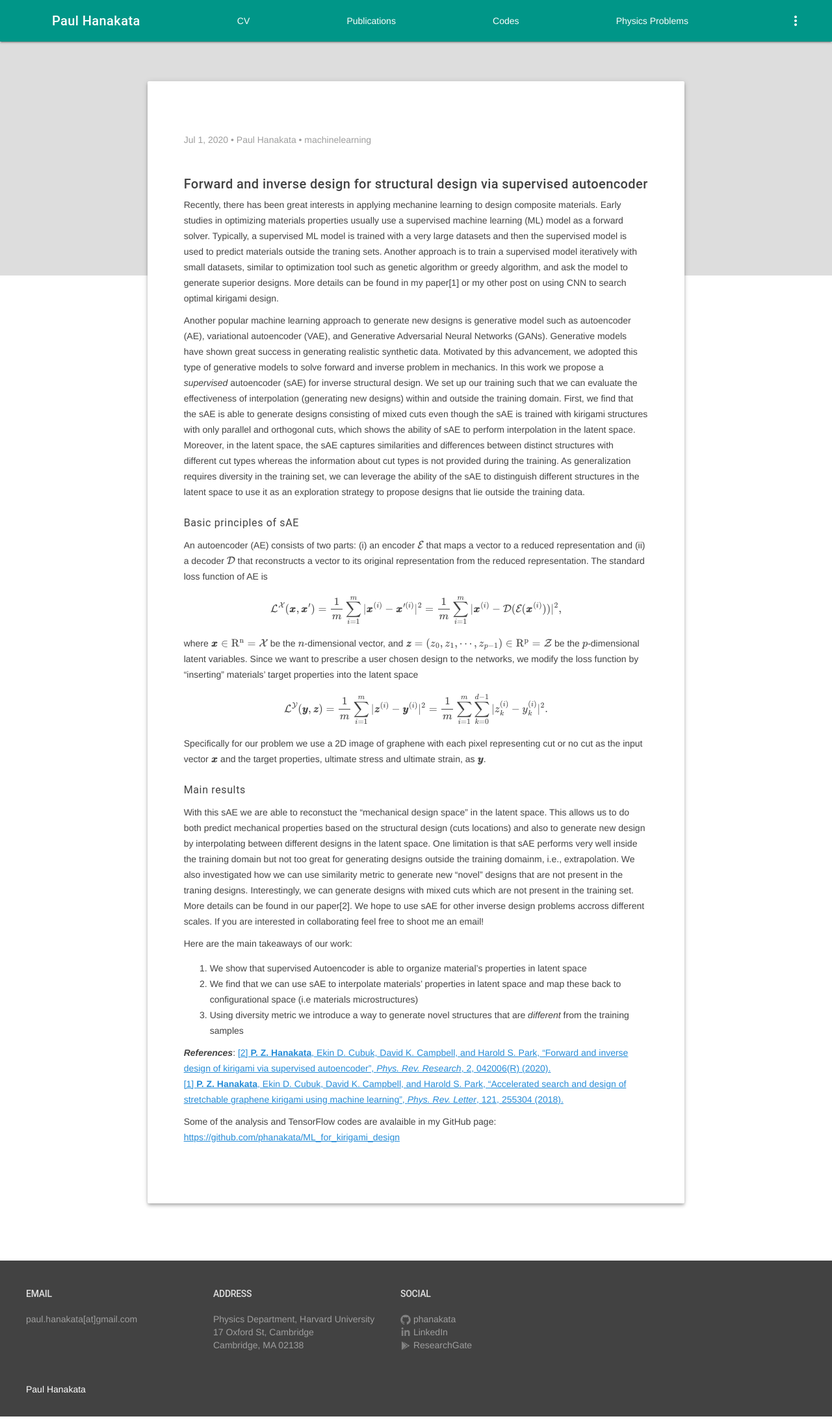
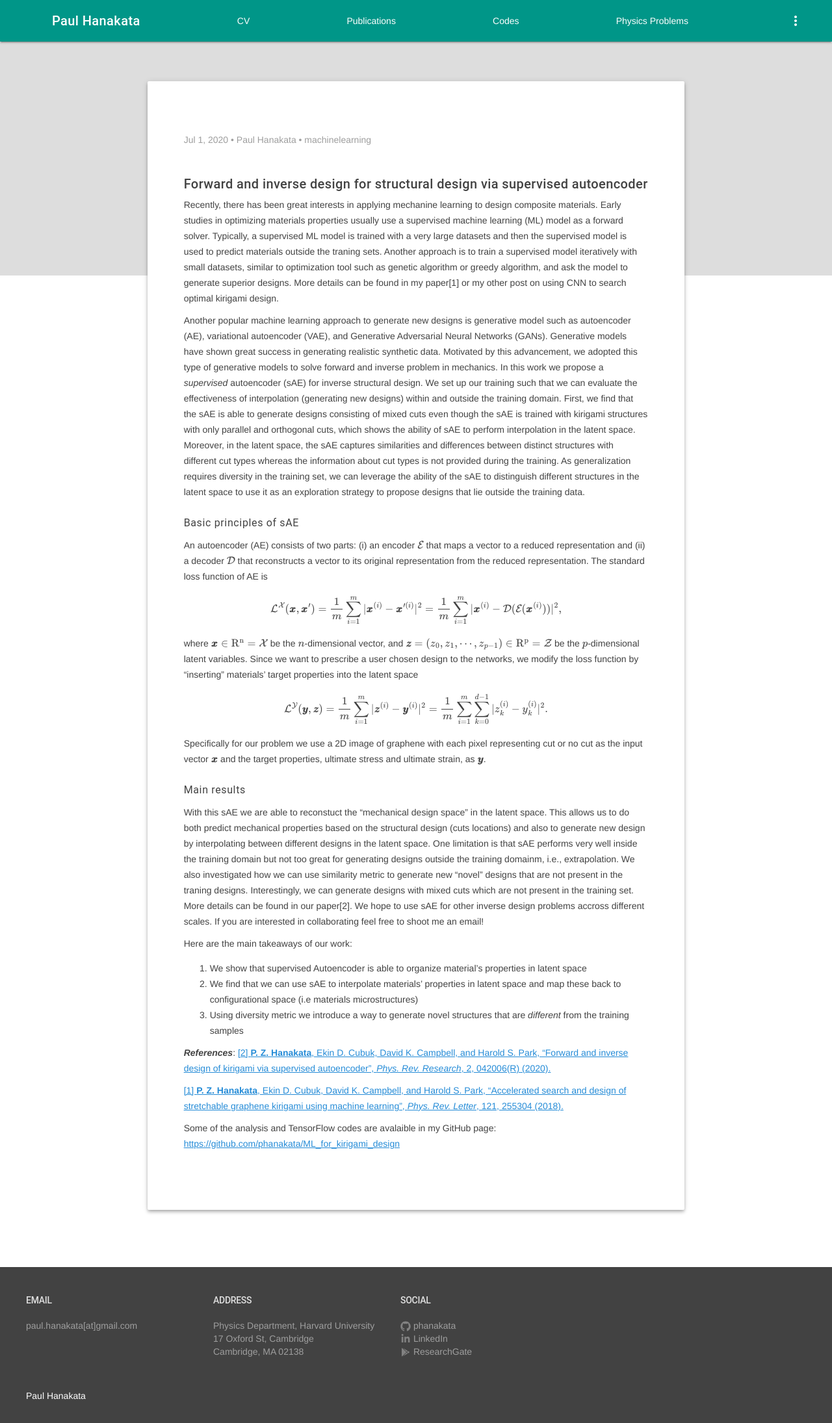
Before and after one commit to phanakata/phanakata.github.io, a Jekyll site: the page built from _posts/2020-07-31-supervised-autoencoder.markdown, in a window 1280 px wide. Shown: the whole page at 65% size. Built offline with Jekyll 4.4.1, drawn with Linux system fonts in a browser that asks for light colours; formulas are drawn with MathJax 3.

Commit message:
Update 2020-07-31-supervised-autoencoder.markdown

```diff
--- a/_posts/2020-07-31-supervised-autoencoder.markdown
+++ b/_posts/2020-07-31-supervised-autoencoder.markdown
@@ -31,9 +31,8 @@ Here are the main takeaways of our work:
 3. Using diversity metric we introduce a way to generate novel structures that are *different* from the training samples
 
 ***References***:
-<a href="https://journals.aps.org/prresearch/abstract/10.1103/PhysRevResearch.2.042006" style="color:#268cd7">[2] **P. Z. Hanakata**, Ekin D. Cubuk, David K. Campbell, and Harold S. Park, "Forward and inverse design of kirigami via supervised autoencoder", *Phys. Rev. Research*, 2, 042006(R)  (2020).</a>\\
+<a href="https://journals.aps.org/prresearch/abstract/10.1103/PhysRevResearch.2.042006" style="color:#268cd7">[2] **P. Z. Hanakata**, Ekin D. Cubuk, David K. Campbell, and Harold S. Park, "Forward and inverse design of kirigami via supervised autoencoder", *Phys. Rev. Research*, 2, 042006(R)  (2020).</a>
+
 <a href="https://journals.aps.org/prl/abstract/10.1103/PhysRevLett.121.255304" style="color:#268cd7">[1] **P. Z. Hanakata**, Ekin D. Cubuk, David K. Campbell, and Harold S. Park, "Accelerated search and design of stretchable graphene kirigami using machine learning", *Phys. Rev. Letter*, 121, 255304 (2018).</a>
 
-
-
 Some of the analysis and TensorFlow codes are avalaible in my GitHub page: <a href="https://github.com/phanakata/ML_for_kirigami_design" style="color:#268cd7"> https://github.com/phanakata/ML_for_kirigami_design</a>
```
